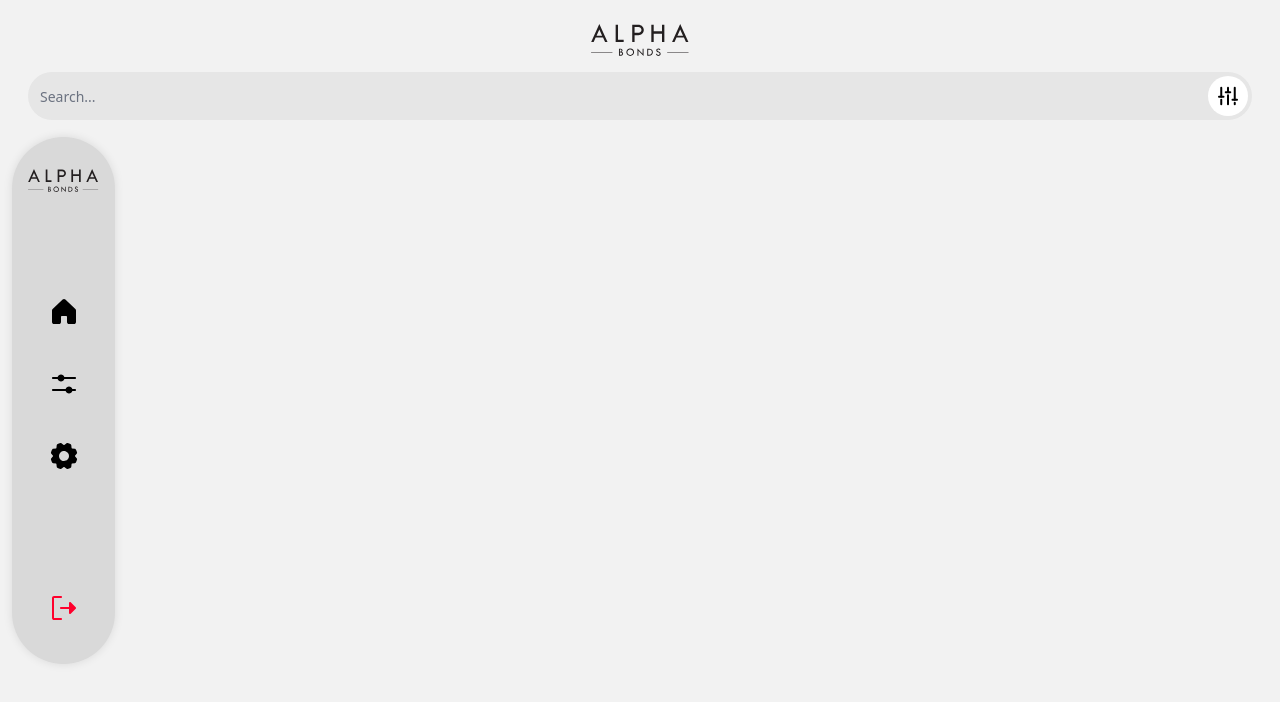
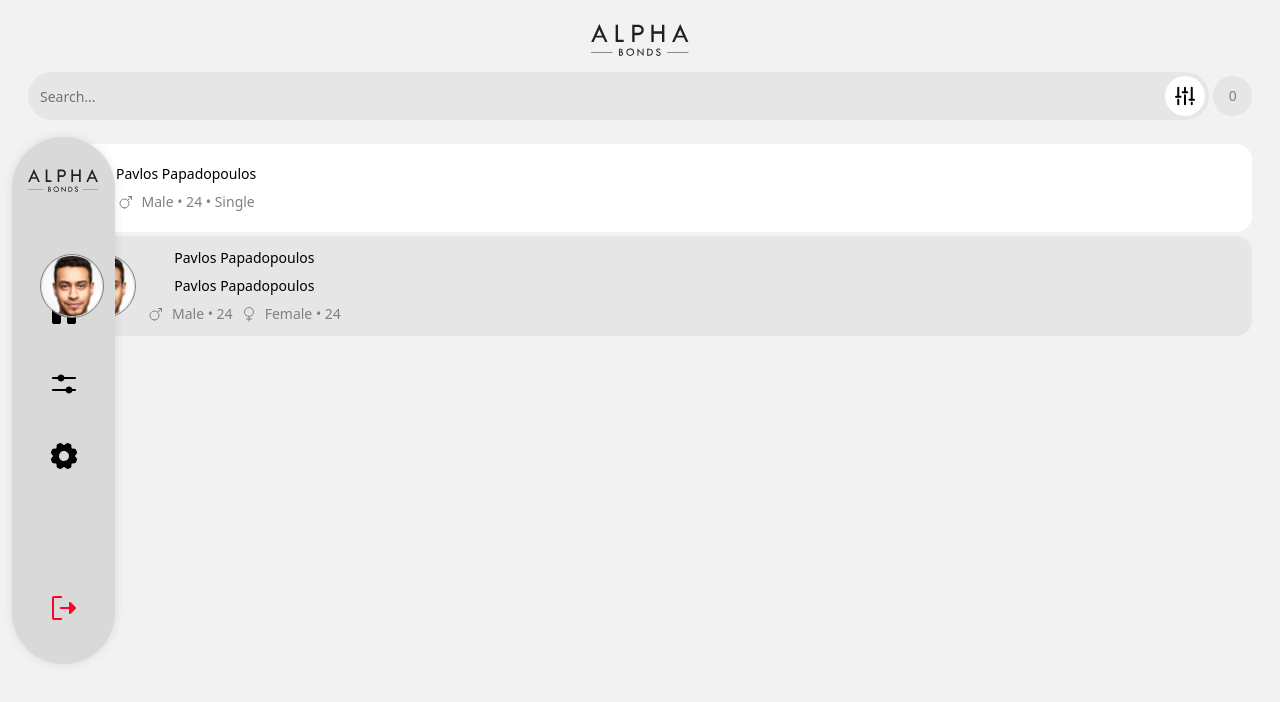
Before and after one commit to klamaj/Abonds, an Angular app in the folder Client/: page / in a window 1280 px wide. Shown: the top 702 px of the page. Built offline with nearby package versions, Linux system fonts and the light colour scheme.

Commit message:
Complete 1st approach of Home Component

```diff
--- a/Client/src/app/modules/pages/home/home.component.html
+++ b/Client/src/app/modules/pages/home/home.component.html
@@ -1,6 +1,6 @@
 <section class="p-4">
     <!-- search -->
-    <div>
+    <div class="pb-6">
         <form [formGroup]="searchForm" (keyup)="search()">
             <div class="flex flex-row items-center ">
                 <!-- search-form -->
@@ -35,8 +35,94 @@
                     </button>
                 </div>
                 <!-- den ksero -->
+                <div class="rounded-full w-10 h-10 bg-[#E6E6E6] flex justify-center items-center ml-2">
+                    <p class="text-sm text-[#808080]">0</p>
+                </div>
             </div>
         </form>
+    </div>
+    <!-- content -->
+    <div class="w-full h-full flex justify-center items-center">
+        <!-- noConent
+        <div class="w-full pt-[220px] flex flex-col justify-center items-center">
+            <svg xmlns="http://www.w3.org/2000/svg" width="74" height="74" viewBox="0 0 74 74" fill="none">
+                <g clip-path="url(#clip0_101_1231)">
+                    <path d="M66.7533 63.5938C66.5503 63.9454 66.2583 64.2374 65.9066 64.4404C65.555 64.6433 65.1561 64.7501 64.7501 64.7501H9.25007C8.84434 64.7496 8.44587 64.6425 8.09465 64.4393C7.74344 64.2362 7.45185 63.9442 7.24916 63.5928C7.04648 63.2413 6.93984 62.8427 6.93994 62.437C6.94005 62.0312 7.04689 61.6327 7.24976 61.2813C11.6522 53.6703 18.4365 48.2128 26.3539 45.6257C22.4376 43.2943 19.3949 39.7417 17.693 35.5137C15.9911 31.2856 15.7242 26.6158 16.9332 22.2213C18.1422 17.8269 20.7603 13.9508 24.3855 11.1883C28.0106 8.42581 32.4423 6.92969 37.0001 6.92969C41.5578 6.92969 45.9895 8.42581 49.6147 11.1883C53.2398 13.9508 55.8579 17.8269 57.067 22.2213C58.276 26.6158 58.0091 31.2856 56.3072 35.5137C54.6053 39.7417 51.5626 43.2943 47.6462 45.6257C55.5637 48.2128 62.348 53.6703 66.7504 61.2813C66.9538 61.6326 67.0611 62.0312 67.0616 62.4372C67.0622 62.8431 66.9558 63.242 66.7533 63.5938Z" fill="#808080"/>
+                </g>
+                <defs>
+                    <clipPath id="clip0_101_1231">
+                    <rect width="74" height="74" fill="white"/>
+                    </clipPath>
+                </defs>
+            </svg>
+            <p class="text-center text-[#808080]">There aren't any customers registrations yet.</p>
+        </div> -->
+
+        <!-- hasContent -->
+        <div class="space-y-1 w-full">
+            <div class="w-full bg-white rounded-2xl flex justify-start items-center p-3 gap-3">
+                <div>
+                    <img class="w-16 h-16 rounded-full border border-[#808080]" src="./assets/img/asset-1.png" alt="image">
+                </div>
+                <div class="flex flex-col justify-start items-center gap-2">
+                    <p class="text-sm">Pavlos Papadopoulos</p>
+                    <div class="flex justify-start items-center gap-2">
+                        <svg xmlns="http://www.w3.org/2000/svg" width="16" height="16" viewBox="0 0 16 16" fill="none">
+                            <g clip-path="url(#clip0_97_272)">
+                                <path d="M6.5 14C8.98528 14 11 11.9853 11 9.5C11 7.01472 8.98528 5 6.5 5C4.01472 5 2 7.01472 2 9.5C2 11.9853 4.01472 14 6.5 14Z" stroke="#808080" stroke-linecap="round" stroke-linejoin="round"/>
+                                <path d="M9.68188 6.31812L13.5 2.5" stroke="#808080" stroke-linecap="round" stroke-linejoin="round"/>
+                                <path d="M10.5 2.5H13.5V5.5" stroke="#808080" stroke-linecap="round" stroke-linejoin="round"/>
+                            </g>
+                            <defs>
+                                <clipPath id="clip0_97_272">
+                                <rect width="16" height="16" fill="white"/>
+                                </clipPath>
+                            </defs>
+                        </svg>
+                        <p class="text-sm text-[#808080]">Male • 24 • Single</p>
+                    </div>
+                </div>
+            </div>
+
+            <div class="w-full bg-[#E6E6E6] rounded-2xl flex justify-start items-center p-3 gap-3">
+                <div class="flex justify-center items-center">
+                    <img class="w-16 h-16 rounded-full border border-[#808080] z-50" src="./assets/img/asset-1.png" alt="image">
+                    <img class="w-16 h-16 rounded-full border border-[#808080] -ml-8" src="./assets/img/asset-1.png" alt="image">
+                </div>
+                <div class="flex flex-col justify-start items-center gap-2">
+                    <p class="text-sm">Pavlos Papadopoulos</p>
+                    <p class="text-sm">Pavlos Papadopoulos</p>
+                    <div class="flex justify-start items-center gap-2">
+                        <svg xmlns="http://www.w3.org/2000/svg" width="16" height="16" viewBox="0 0 16 16" fill="none">
+                            <g clip-path="url(#clip0_97_272)">
+                                <path d="M6.5 14C8.98528 14 11 11.9853 11 9.5C11 7.01472 8.98528 5 6.5 5C4.01472 5 2 7.01472 2 9.5C2 11.9853 4.01472 14 6.5 14Z" stroke="#808080" stroke-linecap="round" stroke-linejoin="round"/>
+                                <path d="M9.68188 6.31812L13.5 2.5" stroke="#808080" stroke-linecap="round" stroke-linejoin="round"/>
+                                <path d="M10.5 2.5H13.5V5.5" stroke="#808080" stroke-linecap="round" stroke-linejoin="round"/>
+                            </g>
+                            <defs>
+                                <clipPath id="clip0_97_272">
+                                <rect width="16" height="16" fill="white"/>
+                                </clipPath>
+                            </defs>
+                        </svg>
+                        <p class="text-sm text-[#808080]">Male • 24</p>
+                        <svg xmlns="http://www.w3.org/2000/svg" width="16" height="16" viewBox="0 0 16 16" fill="none">
+                            <g clip-path="url(#clip0_97_556)">
+                                <path d="M8 10.5C10.4853 10.5 12.5 8.48528 12.5 6C12.5 3.51472 10.4853 1.5 8 1.5C5.51472 1.5 3.5 3.51472 3.5 6C3.5 8.48528 5.51472 10.5 8 10.5Z" stroke="#808080" stroke-linecap="round" stroke-linejoin="round"/>
+                                <path d="M8 10.5V15" stroke="#808080" stroke-linecap="round" stroke-linejoin="round"/>
+                                <path d="M5.5 13H10.5" stroke="#808080" stroke-linecap="round" stroke-linejoin="round"/>
+                            </g>
+                            <defs>
+                                <clipPath id="clip0_97_556">
+                                <rect width="16" height="16" fill="white"/>
+                                </clipPath>
+                            </defs>
+                        </svg>
+                        <p class="text-sm text-[#808080]">Female • 24</p>
+                    </div>
+                </div>
+            </div>
+        </div>
     </div>
 </section>
 
```
Also changed, not shown: Client/src/assets/img/asset-1.png (added).
